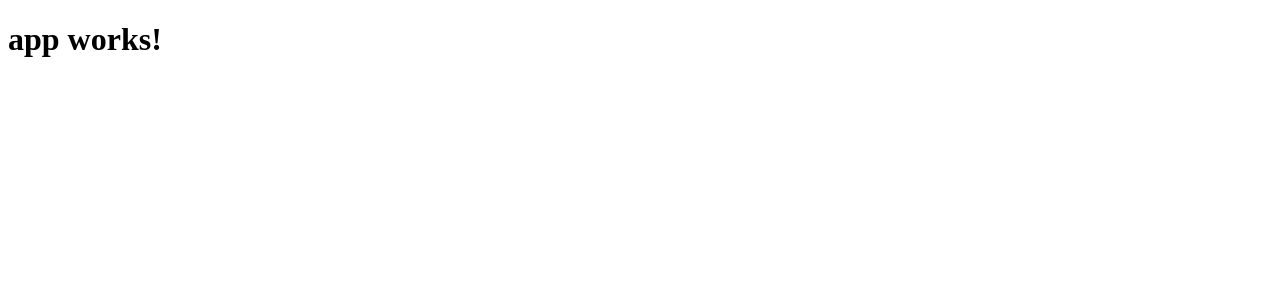
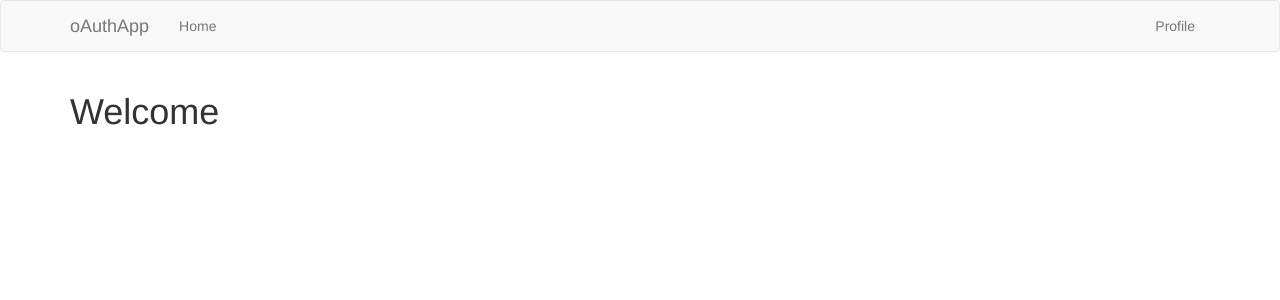
Before and after one commit to Tknott95/oAuthAngularApp, an Angular app: page / in a window 1280 px wide. Shown: the top 300 px of the page. Built offline with nearby package versions, Linux system fonts and the light colour scheme.

Commit message:
Router & Bootstrap Setup

```diff
--- a/src/app/app.component.html
+++ b/src/app/app.component.html
@@ -1,3 +1,26 @@
-<h1>
-  {{title}}
-</h1>
+<nav class="navbar navbar-default">
+      <div class="container">
+        <div class="navbar-header">
+          <button type="button" class="navbar-toggle collapsed" data-toggle="collapse" data-target="#navbar" aria-expanded="false" aria-controls="navbar">
+            <span class="sr-only">Toggle navigation</span>
+            <span class="icon-bar"></span>
+            <span class="icon-bar"></span>
+            <span class="icon-bar"></span>
+          </button>
+          <a class="navbar-brand" href="#">oAuthApp</a>
+        </div>
+        <div id="navbar" class="collapse navbar-collapse">
+          <ul class="nav navbar-nav">
+            <li><a routerLink="/">Home</a></li>
+          </ul>
+          <ul class="nav navbar-nav navbar-right">
+            <li><a routerLink="/profile">Profile</a></li>
+          </ul>
+        </div><!--/.nav-collapse -->
+      </div>
+  </nav>
+
+
+<div class="container">
+  <router-outlet></router-outlet>
+</div>
--- a/src/app/app.component.ts
+++ b/src/app/app.component.ts
@@ -6,5 +6,5 @@ import { Component } from '@angular/core';
   styleUrls: ['./app.component.css']
 })
 export class AppComponent {
-  title = 'app works!';
+
 }
--- a/src/app/home/home.component.html
+++ b/src/app/home/home.component.html
@@ -1,3 +1 @@
-<p>
-  home works!
-</p>
+<h1>Welcome</h1>
--- a/src/app/profile/profile.component.html
+++ b/src/app/profile/profile.component.html
@@ -1,3 +1 @@
-<p>
-  profile works!
-</p>
+<h3>User Profile</h3>
--- a/src/index.html
+++ b/src/index.html
@@ -7,8 +7,11 @@
 
   <meta name="viewport" content="width=device-width, initial-scale=1">
   <link rel="icon" type="image/x-icon" href="favicon.ico">
+  <link href="https://maxcdn.bootstrapcdn.com/bootstrap/3.3.7/css/bootstrap.min.css" rel="stylesheet" integrity="sha384-BVYiiSIFeK1dGmJRAkycuHAHRg32OmUcww7on3RYdg4Va+PmSTsz/K68vbdEjh4u" crossorigin="anonymous">
 </head>
 <body>
+  <base href="/">
   <app-root>Loading...</app-root>
+  <script src="https://maxcdn.bootstrapcdn.com/bootstrap/3.3.7/js/bootstrap.min.js" integrity="sha384-Tc5IQib027qvyjSMfHjOMaLkfuWVxZxUPnCJA7l2mCWNIpG9mGCD8wGNIcPD7Txa" crossorigin="anonymous"></script>
 </body>
 </html>
```
Also changed, not shown: src/app/app-routing.module.ts (+13 -1 lines), src/app/app.module.ts (+12 -1 lines).
